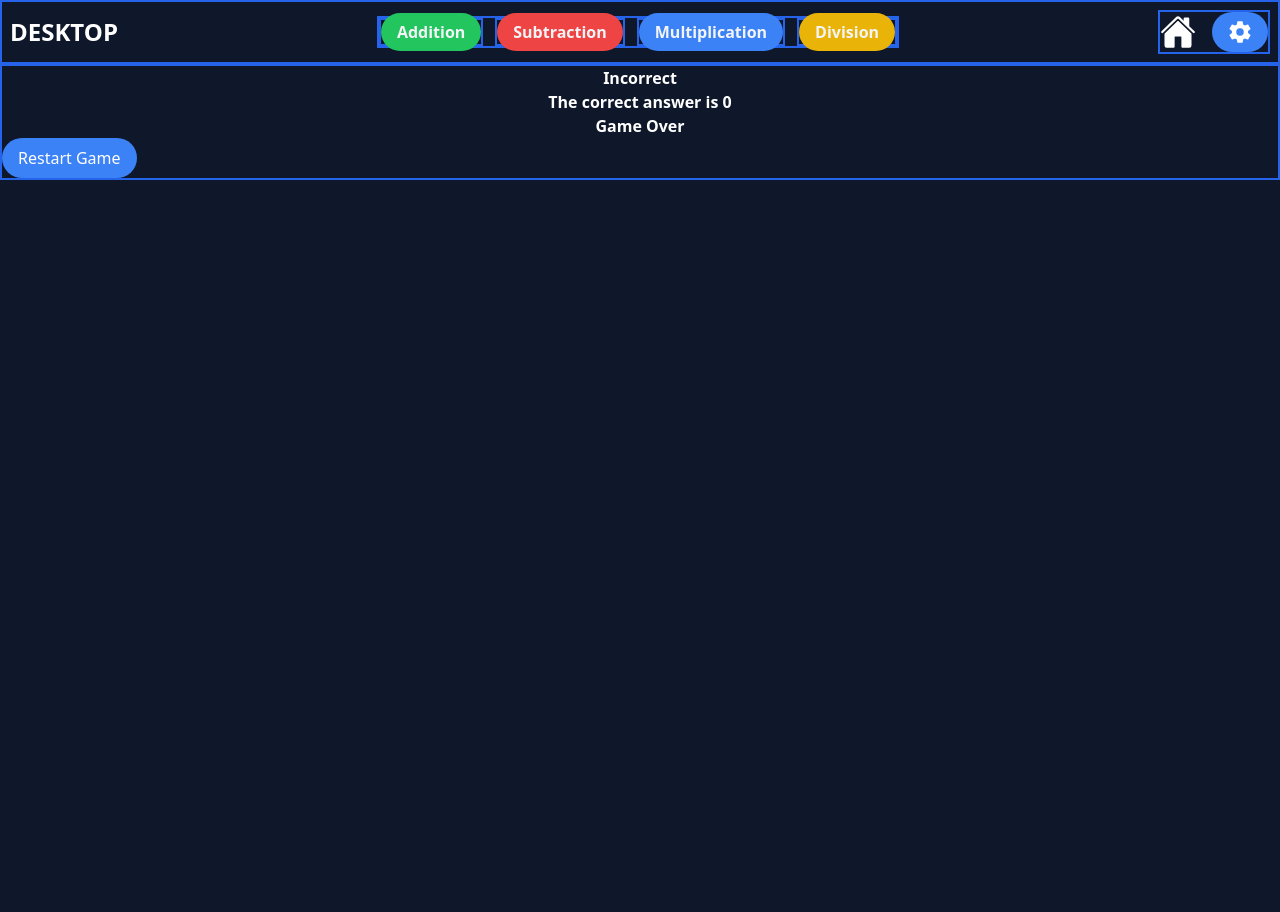
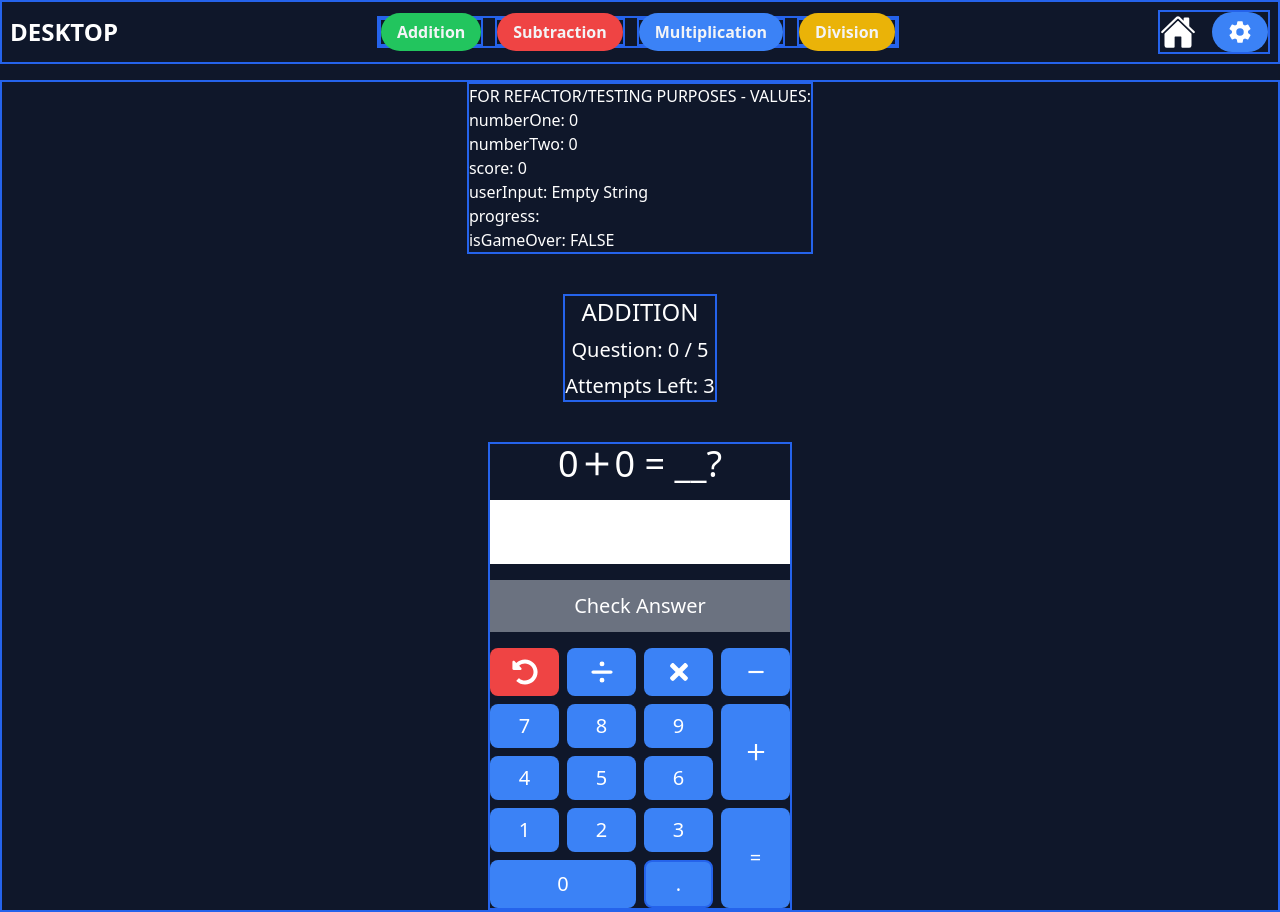
Before and after one commit to bartswierz/learning-game, a React (Vite) app: page /addition in a window 1280 px wide. Before the commit the page ends 800 px from the top, so only its background shows below. Built offline with nearby package versions, Linux system fonts and the light colour scheme.

Commit message:
replaced majority of old global state to our store states and actions

```diff
--- a/src/components/ui/Problems/Problems.tsx
+++ b/src/components/ui/Problems/Problems.tsx
@@ -17,62 +17,75 @@ interface OperationProps {
 // const Operation = ({ settings, operationType }: OperationProps) => {
 //TODO - replace globals with store
 const Problems = ({ operationType }: OperationProps) => {
+  //TODO - currently selecting all our states from our Settings Store and displaying here, we will remove them from here as we find where they are used as we refactor the code into smaller components to prevent prop drilling
   // Calling our Zustand Store for the settings
   const { settings } = useSettingsStore((state) => state);
   const { numOneRange, numTwoRange, numOfAttempts, numOfQuestions } = settings;
+  // These will be 0 at first, will need to update them with the random numbers functions
+  const numberOne = useSettingsStore((state) => state.numberOne);
+  const numberTwo = useSettingsStore((state) => state.numberTwo);
+  const score = useSettingsStore((state) => state.score);
+  const attemptsLeft = useSettingsStore((state) => state.attemptsLeft);
+  const userInput = useSettingsStore((state) => state.userInput);
+  const progress = useSettingsStore((state) => state.progress);
+  const isGameOver = useSettingsStore((state) => state.isGameOver);
+  const updateIsGameOver = useSettingsStore((state) => state.updateIsGameOver);
+  const updateUserInput = useSettingsStore((state) => state.updateUserInput);
+  const updateForCorrectAnswer = useSettingsStore((state) => state.updateForCorrectAnswer);
+  const updateForIncorrectAnswer = useSettingsStore((state) => state.updateForIncorrectAnswer);
   console.log("inside operation component");
 
   // Global state for the game
-  const [globals, setGlobals] = useState<Globals>({
-    numOneRange: { min: 0, max: 0 },
-    numTwoRange: { min: 0, max: 0 },
-    numOfAttempts: 1,
-    numOfQuestions: 1,
-    //
-    score: 0,
-    // - combine progress and isGameOver, null while in progress, once user completed the questions, set to 'success', if user runs out of attempts, set to 'failed'
-    progress: null,
-    isGameOver: false,
-    //
-    userInput: "",
-    // numbers: { numberOne: 0, numberTwo: 0 },
-    numberOne: 0,
-    numberTwo: 0,
-  });
+  // const [globals, setGlobals] = useState<Globals>({
+  //   numOneRange: { min: 0, max: 0 },
+  //   numTwoRange: { min: 0, max: 0 },
+  //   numOfAttempts: 1,
+  //   numOfQuestions: 1,
+  //   //
+  //   score: 0,
+  //   // - combine progress and isGameOver, null while in progress, once user completed the questions, set to 'success', if user runs out of attempts, set to 'failed'
+  //   progress: null,
+  //   isGameOver: false,
+  //   //
+  //   userInput: "",
+  //   // numbers: { numberOne: 0, numberTwo: 0 },
+  //   numberOne: 0,
+  //   numberTwo: 0,
+  // });
 
   // SETTINGS UPDATES WILL RESET THE SESSION WITH THE NEW SETTINGS
-  useEffect(() => {
-    console.log("use effect settings changed...");
-    setGlobals({
-      numOneRange: numOneRange,
-      numTwoRange: numTwoRange,
-      numOfAttempts: numOfAttempts,
-      numOfQuestions: numOfQuestions,
-      score: 0,
-      progress: null,
-      // isGameOver: false,
-      isGameOver: true,
-      userInput: "",
-      numberOne: 0, //Move numberOne and NumberTwo in a object together
-      numberTwo: 0,
-    });
-  }, [numOneRange, numTwoRange, numOfAttempts, numOfQuestions]);
+  // useEffect(() => {
+  //   console.log("use effect settings changed...");
+  //   setGlobals({
+  //     numOneRange: numOneRange,
+  //     numTwoRange: numTwoRange,
+  //     numOfAttempts: numOfAttempts,
+  //     numOfQuestions: numOfQuestions,
+  //     score: 0,
+  //     progress: null,
+  //     isGameOver: false,
+  //     // isGameOver: true,
+  //     userInput: "",
+  //     numberOne: 0, //Move numberOne and NumberTwo in a object together
+  //     numberTwo: 0,
+  //   });
+  // }, [numOneRange, numTwoRange, numOfAttempts, numOfQuestions]);
 
   const [operationIcon, setOperationIcon] = useState<JSX.Element>();
 
-  const disabled: boolean = globals.userInput === "" ? true : false;
+  const disabled: boolean = userInput === "" ? true : false;
   // Gets our new random values on mount - passing numOneRange and numTwoRange as dependencies if they change from user changing them in the settings
-  useEffect(() => {
-    // DIVISION PROBLEM
-    if (operationType === "DIVISION") {
-      const { num1, num2 } = randomTwoNumbersForDivision(numOneRange, numTwoRange);
-      setGlobals((prev) => ({ ...prev, numberOne: num1, numberTwo: num2 }));
-    } else {
-      // NOT DIVISION
-      const { num1, num2 } = randomTwoNumbers(numOneRange, numTwoRange);
-      setGlobals((prev) => ({ ...prev, numberOne: num1, numberTwo: num2 }));
-    }
-  }, [numOneRange, numTwoRange, operationType]);
+  // useEffect(() => {
+  //   // DIVISION PROBLEM
+  //   if (operationType === "DIVISION") {
+  //     const { num1, num2 } = randomTwoNumbersForDivision(numOneRange, numTwoRange);
+  //     setGlobals((prev) => ({ ...prev, numberOne: num1, numberTwo: num2 }));
+  //   } else {
+  //     // NOT DIVISION
+  //     const { num1, num2 } = randomTwoNumbers(numOneRange, numTwoRange);
+  //     setGlobals((prev) => ({ ...prev, numberOne: num1, numberTwo: num2 }));
+  //   }
+  // }, [numOneRange, numTwoRange, operationType]);
 
   // Gets the operation icon on mount & if user changes the type of questions via operation links in the navbar
   useEffect(() => {
@@ -86,7 +99,7 @@ const Problems = ({ operationType }: OperationProps) => {
   */
   // const handleCheck = (e: { preventDefault: () => void }) => {
   const handleCheck = () => {
-    const { userInput, numberOne, numberTwo } = globals;
+    // const { userInput, numberOne, numberTwo } = globals;
     // TODO - replace this checkAnswer with a specific function for each operation
     // Passed as an object to ensure the order of the arguments doesn't matter
     const isCorrect = checkAnswer({ userInput, numberOne, numberTwo, operationType });
@@ -107,29 +120,36 @@ const Problems = ({ operationType }: OperationProps) => {
         newNum2 = num2;
       }
 
+      //TODO - add updateForCorrectAnswer
       // USER ANSWERED QUESTION CORRECTLY - UPDATE GLOBAL STATE - updaing the numberOne and numberTwo values to the new random numbers AND resetting the userInput to an empty string and updating our score
-      setGlobals((prev) => ({
-        ...prev,
-        numberOne: newNum1,
-        numberTwo: newNum2,
-        userInput: "",
-        score: prev.score + 1,
-        numOfAttempts: numOfAttempts,
-      }));
+      // Correct Answer updates: numberOne, numberTwo, userInput = '', score + 1
+      updateForCorrectAnswer(newNum1, newNum2);
+      // setGlobals((prev) => ({
+      //   ...prev,
+      //   numberOne: newNum1,
+      //   numberTwo: newNum2,
+      //   userInput: "",
+      //   score: prev.score + 1,
+      //   numOfAttempts: numOfAttempts,
+      // }));
 
       // SUCCESS - ALL QUESTIONS ANSWERED - GAME OVER
-      if (globals.score === numOfQuestions - 1) {
-        setGlobals((prev) => ({ ...prev, isGameOver: true, progress: "Success" }));
+      if (score === numOfQuestions - 1) {
+        updateIsGameOver(true);
+        // setGlobals((prev) => ({ ...prev, isGameOver: true, progress: "Success" }));
       }
     } else {
       //TODO - updateForIncorrectAnswer()
       // INCORRECT ANSWER - UPDATE GLOBAL STATE
-      setGlobals((prev) => ({ ...prev, numOfAttempts: prev.numOfAttempts - 1, userInput: "" }));
+      updateForIncorrectAnswer();
+      // setGlobals((prev) => ({ ...prev, numOfAttempts: prev.numOfAttempts - 1, userInput: "" }));
 
       // OUT OF ATTEMPTS - GAME OVER - This is checking IF user is OUT OF ATTEMPTS, this may not be necessary as we can check if the score is equal to the numOfQuestions
-      if (globals.numOfAttempts - 1 === 0) {
+      // if (numOfAttempts - 1 === 0) {
+      if (attemptsLeft - 1 === 0) {
         // TODO - setGameOver(true) - progress may not be necessary as we can check if the score is equal to the numOfQuestions
-        setGlobals((prev) => ({ ...prev, isGameOver: true, progress: "Failed" }));
+        updateIsGameOver(true);
+        // setGlobals((prev) => ({ ...prev, isGameOver: true, progress: "Failed" }));
       }
     }
   };
@@ -137,22 +157,24 @@ const Problems = ({ operationType }: OperationProps) => {
   // Updates the userInput state in the global state
   const handleUserInput = (input: string) => {
     //TODO - REPLACE WITH updateUserInput(input)
-    setGlobals((prev) => ({ ...prev, userInput: input }));
+    // setGlobals((prev) => ({ ...prev, userInput: input }));
+    updateUserInput(input);
   };
 
   // GAME OVER - EITHER SUCCESS OR FAILED
-  if (globals.isGameOver) {
+  if (isGameOver) {
     return (
       <div className="b">
         <GameOverMessage
-          isGameOver={globals.isGameOver}
+          isGameOver={isGameOver}
           // progress={globals.progress}
           // progress={"Success"}
           progress={"Failed"}
-          numberOne={globals.numberOne}
-          numberTwo={globals.numberTwo}
+          numberOne={numberOne}
+          numberTwo={numberTwo}
         />
-        <RestartBtn setGlobalsCallback={setGlobals} settings={settings} operationType={operationType} />
+        {/* <RestartBtn setGlobalsCallback={setGlobals} settings={settings} operationType={operationType} /> */}
+        <RestartBtn settings={settings} operationType={operationType} />
       </div>
     );
   }
@@ -162,21 +184,32 @@ const Problems = ({ operationType }: OperationProps) => {
       className="b bg-slate-900 w-fullX flex flex-col justify-center items-center mx-4 sm:mx-0 gap-10 sm:mt-4"
       data-testid="addition-component"
     >
+      <div className="b">
+        <h1>FOR REFACTOR/TESTING PURPOSES - VALUES:</h1>
+        <ul>
+          <li>numberOne: {numberOne}</li>
+          <li>numberTwo: {numberTwo}</li>
+          <li>score: {score}</li>
+          <li>userInput: {userInput === "" ? "Empty String" : "N/A"}</li>
+          <li>progress: {progress}</li>
+          <li>isGameOver: {isGameOver ? "TRUE" : "FALSE"}</li>
+        </ul>
+      </div>
       <div className="flex flex-col gap-2 b text-center">
         {/* <h2>/{test}</h2> */}
         <h2 className="text-2xl">{operationType}</h2>
         <span className="text-xl">
-          Question: {globals.score} / {globals.numOfQuestions}
+          Question: {score} / {numOfQuestions}
         </span>
-        <p className="text-xl">Attempts Left: {globals.numOfAttempts}</p>
+        <p className="text-xl">Attempts Left: {numOfAttempts}</p>
       </div>
       {/* TODO - move this into a separate component */}
       <div className="flex flex-col gap-4 text-center b">
         <p className="flex justify-center items-center text-4xl">
-          {globals.numberOne} {operationIcon} {globals.numberTwo} = __?
+          {numberOne} {operationIcon} {numberTwo} = __?
         </p>
-        <div className="bg-white text-black w-full h-16" data-testid="user-answer-input" data-user-answer={globals.userInput}>
-          {globals.userInput}
+        <div className="bg-white text-black w-full h-16" data-testid="user-answer-input" data-user-answer={userInput}>
+          {userInput}
         </div>
         {/* TODO - creating a CheckAnswer button - should have the evaluate logic in there */}
         <button
@@ -186,7 +219,7 @@ const Problems = ({ operationType }: OperationProps) => {
         >
           Check Answer
         </button>
-        <NumberPad handleUserInputCallback={handleUserInput} userInput={globals.userInput} handleCheckCallback={handleCheck} />
+        <NumberPad handleUserInputCallback={handleUserInput} userInput={userInput} handleCheckCallback={handleCheck} />
       </div>
     </div>
   );
--- a/src/store/store.ts
+++ b/src/store/store.ts
@@ -23,6 +23,7 @@ type State = {
   score: number;
   numberOne: number;
   numberTwo: number;
+  attemptsLeft: number;
   userInput: string;
   progress: "Success" | "InProgress" | "Failed" | null;
   isGameOver: boolean;
@@ -32,8 +33,9 @@ type Action = {
   setSettings: (settings: Settings) => void;
   incrementScore: (score: number) => void;
   updateUserInput: (userInput: string) => void;
-  updateForCorrectAnswer: () => void;
+  updateForCorrectAnswer: (newNumOne: number, newNumTwo: number) => void;
   updateForIncorrectAnswer: () => void;
+  updateIsGameOver: (isGameOver: boolean) => void;
   // updateNumbers: (numberOne: number, numberTwo: number) => void;
 };
 
@@ -72,18 +74,27 @@ const initialState: State = {
 // const useSettingsStore = create<SettingsStore>((set) => ({
 const useSettingsStore = create<State & Action>((set) => ({
   // ...initialState,
-  settings: { numOneRange: { min: 0, max: 0 }, numTwoRange: { min: 0, max: 0 }, numOfAttempts: 3, numOfQuestions: 5 },
-  score: 0,
+  settings: { numOneRange: { min: 1, max: 10 }, numTwoRange: { min: 1, max: 10 }, numOfAttempts: 3, numOfQuestions: 5 },
+  attemptsLeft: 3,
   numberOne: 0,
   numberTwo: 0,
+  score: 0,
   userInput: "",
   progress: null,
   isGameOver: false,
   setSettings: (settings: Settings) => set(() => ({ settings })),
   incrementScore: (score: number) => set(() => ({ score: score + 1 })),
   updateUserInput: (userInputValue: string) => set((state) => ({ userInput: state.userInput + userInputValue })),
+  updateIsGameOver: (isGameOver: boolean) => set(() => ({ isGameOver })),
   // UPDATE numberOne & numberTwo & Increase score by 1 & RESET USER INPUT FOR NEXT QUESTION
-  updateForCorrectAnswer: () => set(() => ({ progress: "Success" })),
+  updateForCorrectAnswer: (newNumOne, newNumTwo) =>
+    set((state) => ({
+      numberOne: newNumOne,
+      numberTwo: newNumTwo,
+      attemptsLeft: state.settings.numOfAttempts,
+      score: state.score + 1,
+      userInput: "",
+    })),
   // DECREASE ATTEMPTS BY 1 & RESET USER INPUT FOR NEXT QUESTION
   updateForIncorrectAnswer: () => set((state) => ({ numOfAttempts: state.settings.numOfAttempts - 1, userInput: "" })),
 }));
```
